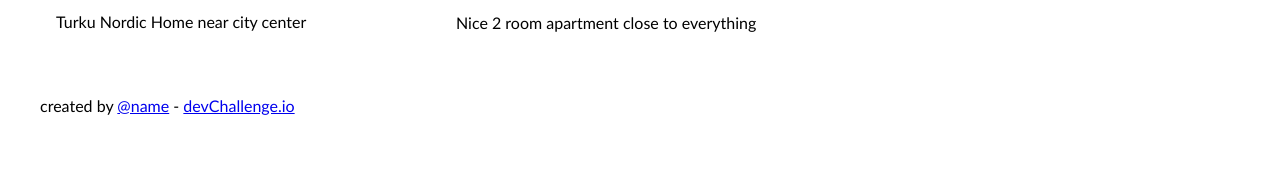
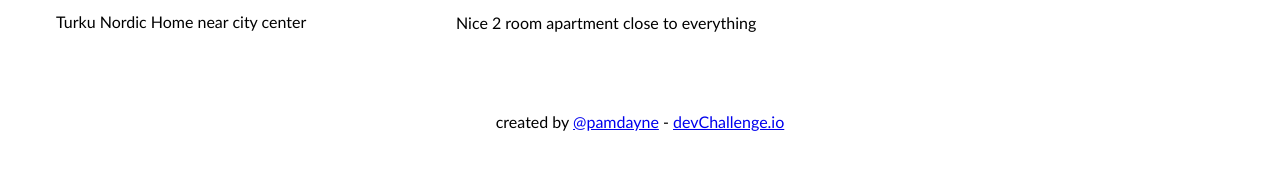
Before and after one commit to pamdayne/wind-d-bnb, a website built with Parcel: page index.html in a window 1280 px wide. Shown: the part 1938-2107 px from the top of the page. Before the commit the page ends 2053 px from the top, so only its background shows below. Built offline with nearby package versions, Linux system fonts and the light colour scheme; files whose address does not match are found by name.

Commit message:
Fix linting
Delete map file

```diff
--- a/css/_common.scss
+++ b/css/_common.scss
@@ -53,7 +53,7 @@ header {
 
       @include breakpoint(md) {
         height: 3rem;
-        margin: .7rem;
+        margin: 0.7rem;
       }
     }
 
--- a/index.html
+++ b/index.html
@@ -34,7 +34,7 @@
       </div>
     </main>
     <footer>
-    <p><span class="creator">created by <a href="#">@name</a></span> - <a href="#">devChallenge.io</a></p>
+      <p><span class="creator">created by <a href="#">@pamdayne</a></span> - <a href="#">devChallenge.io</a></p>
     </footer>
     <script src="script.js" defer async></script>
   </body>
```
Also changed, not shown: css/_mixins.scss (+8 -8 lines), css/material-icons.css, css/style.css, 1 other file. Lines whose indentation alone changed are shown as unchanged.
